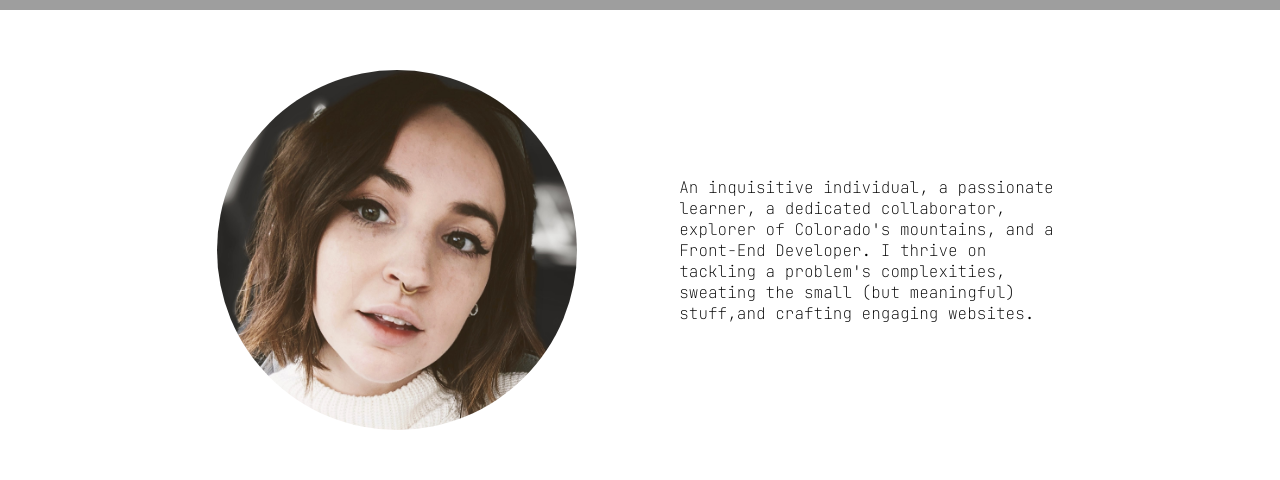
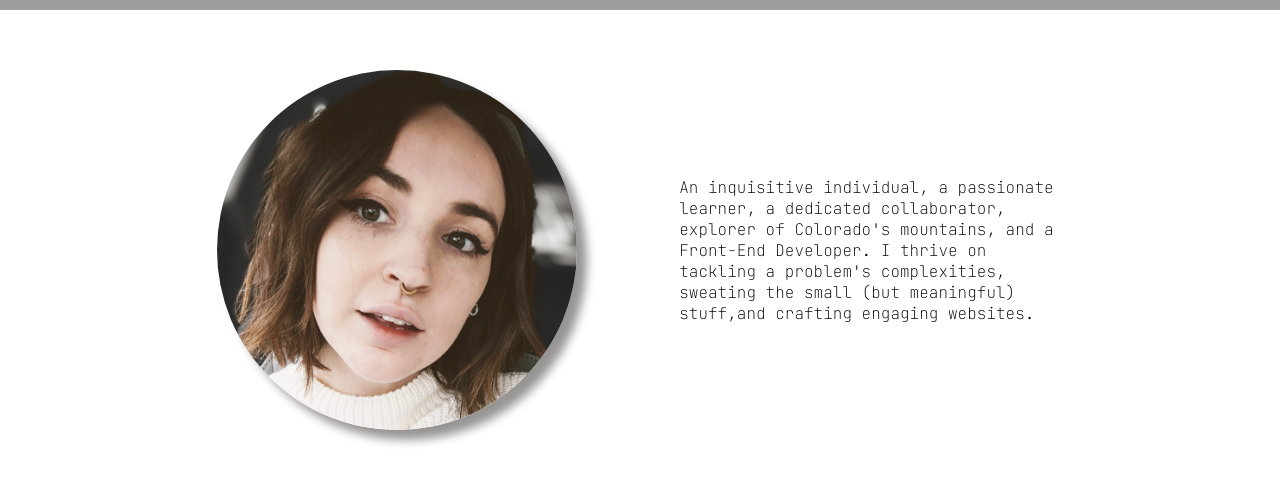
Before and after one commit to ameliaeiger/aeiger, a React (Create React App) app: page / in a window 1280 px wide. Shown: the part 446-926 px from the top of the page. Built offline with nearby package versions, Linux system fonts and the light colour scheme; grey boxes are pictures that could not be loaded.

Commit message:
Add box shadow to bio image

```diff
--- a/src/components/Bio.css
+++ b/src/components/Bio.css
@@ -18,6 +18,7 @@
     background-repeat: no-repeat;
     border-radius: 50%;
     background-position: center;
+    box-shadow: 10px 10px 10px rgb(152, 149, 149);
 }
 
 .slide-right {
```
